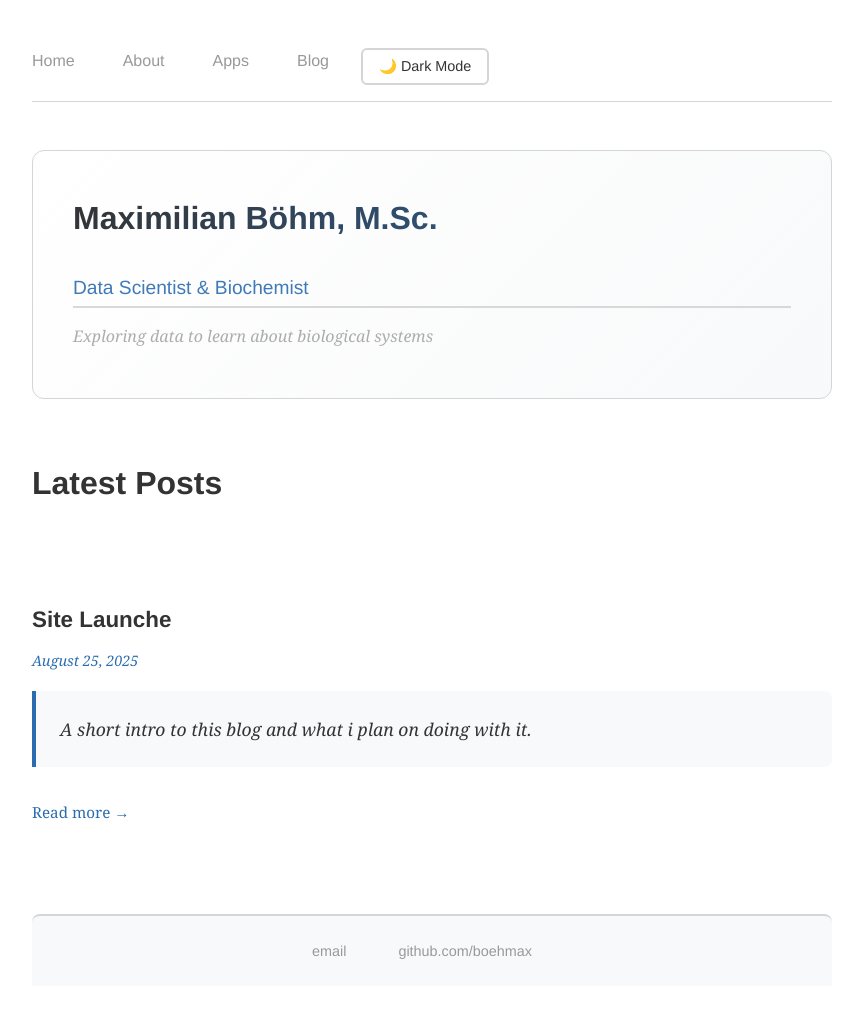
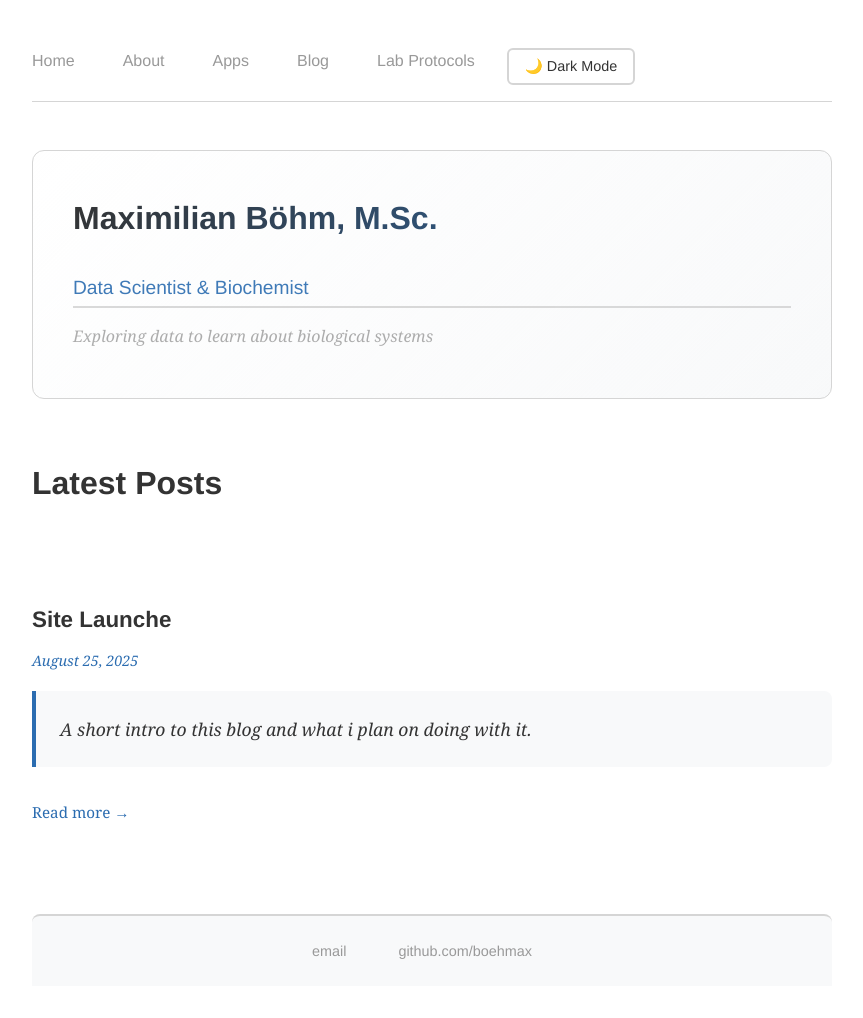
Before and after one commit to boehmax/boehmax.github.io, a Jekyll site: the page built from index.html, in a window 1280 px wide. Shown: the whole page, without its empty margins (208-1071 px from the left). Built offline with Jekyll 4.4.1, drawn with Linux system fonts in a browser that asks for light colours; nearby versions of some CDN libraries.

Commit message:
Add link to Lab Protocols in default layout

```diff
--- a/_layouts/default.html
+++ b/_layouts/default.html
@@ -58,6 +58,7 @@
 				<!-- <li><a href="/cv">CV</a></li> -->
 				<li><a href="/apps">Apps</a></li>
 				<li><a href="/blog">Blog</a></li>
+				<li><a href="https://github.com/boehmax/protocols">Lab Protocols</a></li>
 			</ul>
 			<!-- Dark mode toggle button -->
 			<button class="theme-toggle" onclick="toggleTheme()" aria-label="Toggle dark mode">
```
